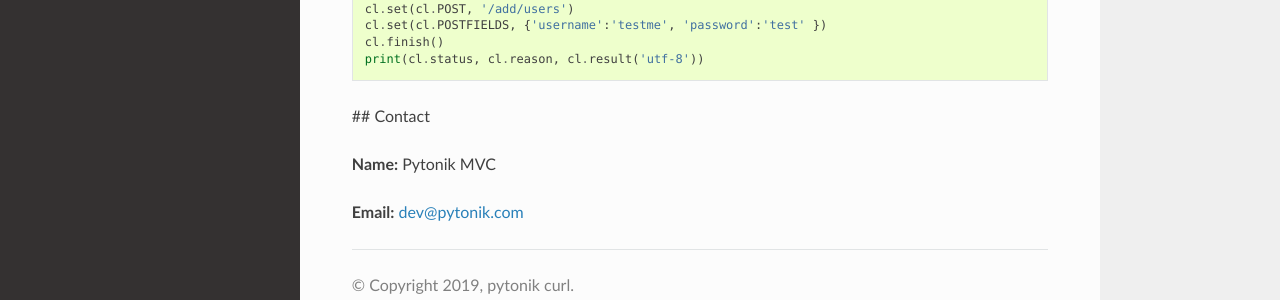
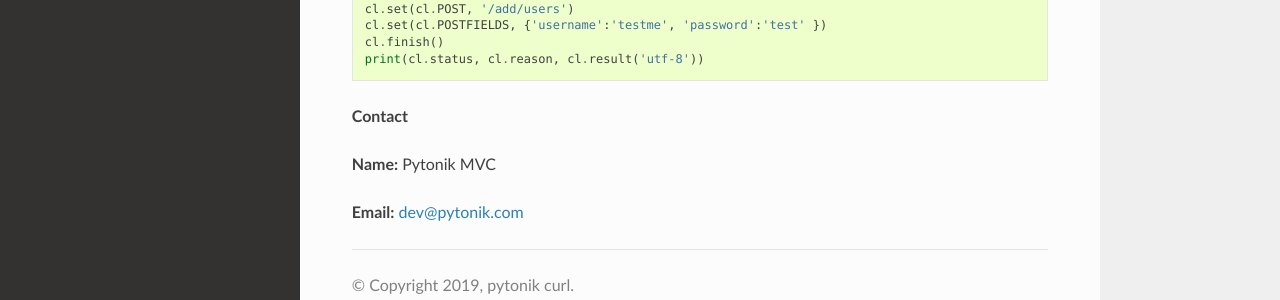
Before and after one commit to emmamartins/Python-curl, a Sphinx documentation site: the page built from docs/source/index.rst, in a window 1280 px wide and 900 px high, scrolled down 1381 px. Shown: the part 545-845 px from the top of the window. Built offline with Sphinx 7.4.7 and the Read the Docs theme 2.0.0, drawn with Linux system fonts in a browser that asks for light colours.

```diff
--- a/docs/source/index.rst
+++ b/docs/source/index.rst
@@ -114,7 +114,7 @@ and returns response ``status`` , ``reason``, and  ``result``
 
 
 
-## Contact
+**Contact**
 
 **Name:**  Pytonik MVC
 
```
